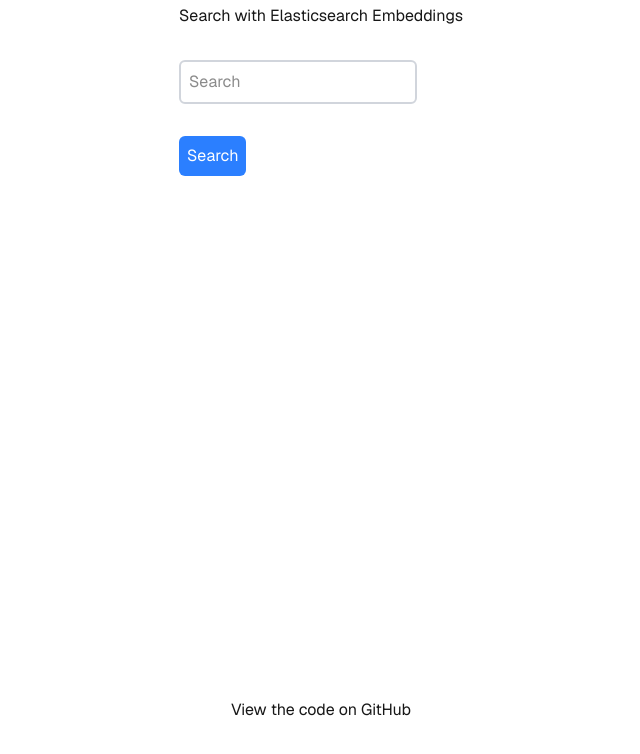
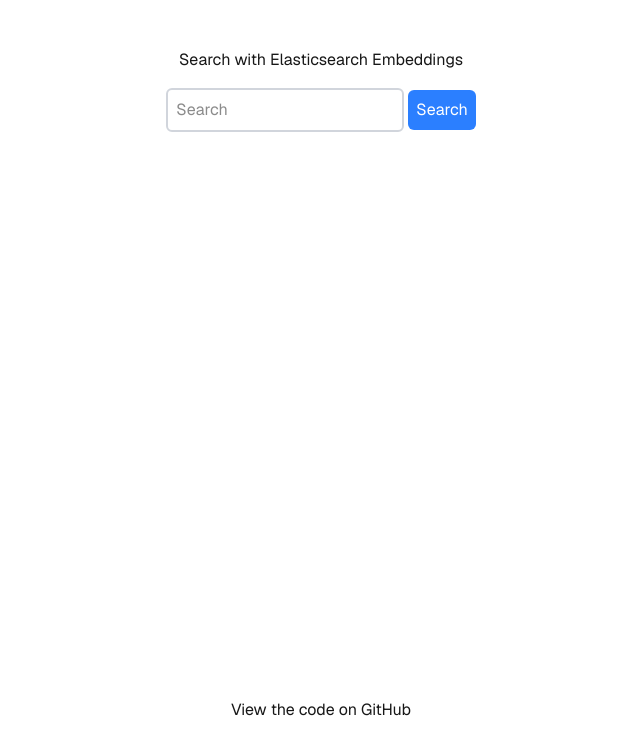
Before and after one commit to dsasser/elasticsearch-embeddings, a Next.js app in the folder frontend/: page / in a window 1280 px wide. Shown: the top 754 px of the page, without its empty margins (319-959 px from the left). Built offline with nearby package versions, Linux system fonts and the light colour scheme.

Commit message:
Initial page.

```diff
--- a/frontend/app/layout.js
+++ b/frontend/app/layout.js
@@ -12,8 +12,11 @@
 });
 
 export const metadata = {
-  title: "Create Next App",
-  description: "Generated by create next app",
+  title: "Search with Elasticsearch Embeddings",
+  description: "Search and recommend content using Elasticsearch and AI embeddings",
+  icons: {
+    icon: '/favicon.ico',
+  },
 };
 
 export default function RootLayout({ children }) {
--- a/frontend/app/page.js
+++ b/frontend/app/page.js
@@ -1,13 +1,15 @@
-import Image from "next/image";
-
 export default function Home() {
   return (
     <div className="grid grid-rows-[20px_1fr_20px] items-center justify-items-center min-h-screen p-8 pb-20 gap-16 sm:p-20 font-[family-name:var(--font-geist-sans)]">
       <main className="flex flex-col gap-8 row-start-1 items-center sm:items-start">
-        <h1>Search with Elasticsearch Embeddings</h1>
-        <label hidden={true} htmlFor="search">Search</label>
-        <input className="border-2 border-gray-300 rounded-md p-2" type="text" placeholder="Search" />
-        <button className="bg-blue-500 text-white p-2 rounded-md">Search</button>
+        <div className="flex items-center justify-center h-screen">
+        <div className="text-center">
+          <h1 className="mb-4">Search with Elasticsearch Embeddings</h1>
+          <label hidden={true} htmlFor="search">Search</label>
+          <input className="mr-1 border-2 border-gray-300 rounded-md p-2" type="text" placeholder="Search" />
+          <button className="bg-blue-500 text-white p-2 rounded-md">Search</button>
+          </div>
+        </div>
       </main>
       <footer className="row-start-3 flex gap-6 flex-wrap items-center justify-center">
         <p>
```
